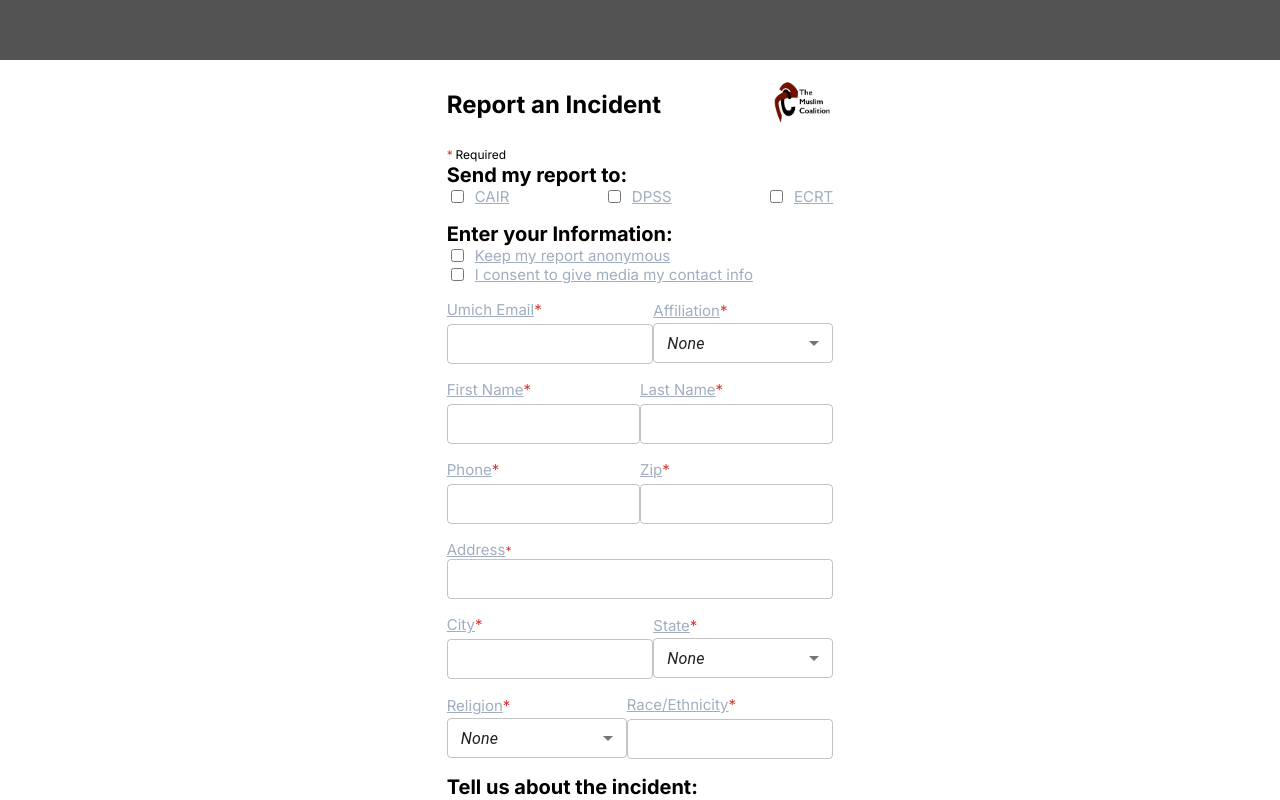
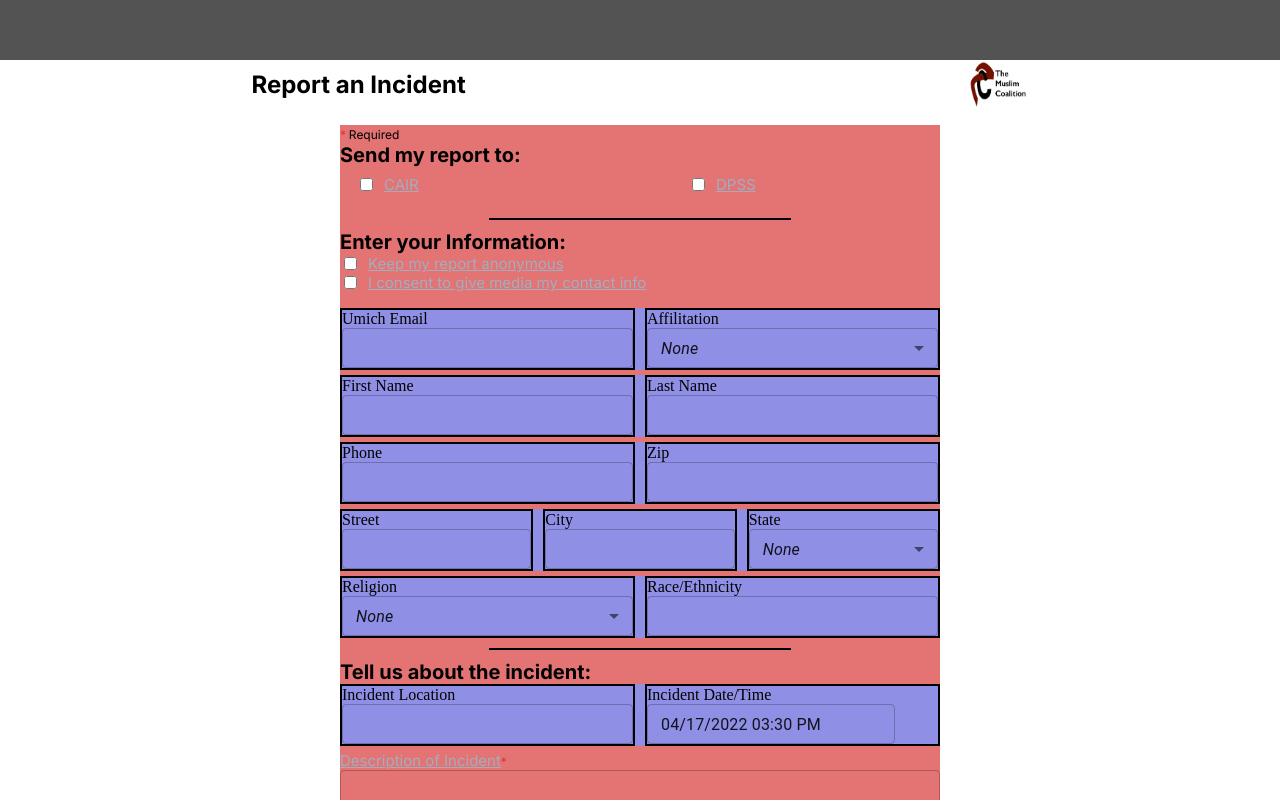
Before and after one commit to khanabdu25/iwg-form-muizz, a React (Vite) app in the folder frontend/iwg-form/: page / in a window 1280 px wide. Shown: the top 800 px of the page. Built offline with nearby package versions, Linux system fonts and the light colour scheme; the HTML template or start-up script is replaced by a standard one.

Commit message:
It works

```diff
--- /dev/null
+++ b/frontend/iwg-form/src/components/FormElement/FormElement.css
@@ -0,0 +1,19 @@
+.form-item{
+    margin-right: 10px;
+    flex-grow: 1;
+    border: solid black 2px;
+    width: 100%;
+}
+
+.form-item span{
+    display: block;
+}
+
+.form-item:last-child{
+    margin-right: 0px;
+}
+
+.input-style{
+    /* border: solid blue 2px; */
+    width: 100%;
+}
--- /dev/null
+++ b/frontend/iwg-form/src/components/FormElement/FormElement.tsx
@@ -0,0 +1,119 @@
+import React, { CSSProperties } from "react";
+import { TextField } from "@mui/material";
+import FormControl from "@mui/material/FormControl";
+import Select, { SelectChangeEvent } from "@mui/material/Select";
+import MenuItem from "@mui/material/MenuItem";
+import dayjs from "dayjs";
+import { DateTimeField } from "@mui/x-date-pickers/DateTimeField";
+import { LocalizationProvider } from "@mui/x-date-pickers/LocalizationProvider";
+import { AdapterDayjs } from "@mui/x-date-pickers/AdapterDayjs";
+import "./FormElement.css";
+
+interface FormElement {
+	labelText: string;
+	formType: string;
+	data?: string[];
+}
+
+const FormElement: React.FC<FormElement> = ({
+	labelText,
+	formType,
+	data = [],
+}) => {
+	const [selection, setSelection] = React.useState("");
+	const handleChange = (event: SelectChangeEvent) => {
+		setSelection(event.target.value);
+	};
+
+	const getType = () => {
+		if (formType === "text") {
+			return (
+				<TextField
+					id="outlined-basic"
+					variant="outlined"
+					size="small"
+					className="input-style"
+				/>
+			);
+		} else if (formType === "select") {
+			return (
+				<FormControl
+					sx={{ m: 0, minWidth: 0 }}
+					size="small"
+					className="input-style"
+				>
+					<Select
+						value={selection}
+						onChange={handleChange}
+						displayEmpty
+						inputProps={{ "aria-label": "Without label" }}
+					>
+						<MenuItem value="">
+							<em>None</em>
+						</MenuItem>
+						{data.map((option) => (
+							<MenuItem key={option} value={option}>
+								{option}
+							</MenuItem>
+						))}
+					</Select>
+				</FormControl>
+			);
+		} else if (formType === "time") {
+			return (
+				<LocalizationProvider dateAdapter={AdapterDayjs}>
+					<DateTimeField
+						defaultValue={dayjs("2022-04-17T15:30")}
+						size="small"
+					/>
+				</LocalizationProvider>
+			);
+		}
+		return <p>{formType} is not a valid type you dog</p>;
+	};
+
+	return (
+		<div className="form-item">
+			<span className="">{labelText}</span>
+			{getType()}
+		</div>
+	);
+};
+
+// 	return (
+// 		<div style={containerStyle}>
+// 			<div>
+// 				<span style={labelStyle}>{labelText}</span>
+// 				<span style={asteriskStyle}>*</span>
+// 			</div>
+// 			{getType()}
+// 		</div>
+// 	);
+// };
+
+// const labelStyle: CSSProperties = {
+// 	color: "#a0aec0",
+// 	fontSize: "15px",
+// 	fontWeight: "normal",
+// 	fontFamily: "Inter, sans-serif",
+// 	textDecoration: "underline",
+// };
+
+// const asteriskStyle: CSSProperties = {
+// 	color: "#e3342f",
+// 	fontSize: "15px",
+// 	fontWeight: "normal",
+// 	fontFamily: "Inter, sans-serif",
+// };
+
+// const containerStyle: CSSProperties = {
+// 	display: "flex",
+// 	flexDirection: "column",
+// 	alignItems: "flex-start",
+// 	gap: "5px",
+// 	backgroundColor: "black",
+// 	width: "100%",
+// 	// margin: "2px"
+// };
+
+export default FormElement;
--- a/frontend/iwg-form/src/components/selectmenu.tsx
+++ b/frontend/iwg-form/src/components/selectmenu.tsx
@@ -62,8 +62,10 @@ const asteriskStyle: CSSProperties = {
 };
 
 const containerStyle: CSSProperties = {
-  display: 'flex',
-  flexDirection: 'column',
-  alignItems: 'flex-start',
-  gap: '3px',
+	display: "flex",
+	flexDirection: "column",
+	alignItems: "flex-start",
+	gap: "5px",
+	backgroundColor: "blue",
+  width: "100%",
 };
--- a/frontend/iwg-form/src/components/spacer.tsx
+++ b/frontend/iwg-form/src/components/spacer.tsx
@@ -1,15 +1,28 @@
-import React from 'react';
+import React from "react";
 
 type SpacerProps = {
-    height: string | number; // Accepts either a string (like '20px' or '2rem') or a number
+	height: string | number; // Accepts either a string (like '20px' or '2rem') or a number
 };
 
 const Spacer: React.FC<SpacerProps> = ({ height }) => {
-    const style = {
-        height: typeof height === 'number' ? `${height}px` : height
-    };
+	const style = {
+		height: typeof height === "number" ? `${height}px` : height,
+	};
 
-    return <div style={style} />;
+	const border = {
+		// height: "0px",
+		border: "solid black 1px",
+        width: "300px",
+        margin: "10px auto"
+
+
+	};
+
+	return (
+		<>
+			<div style={border}></div> <div style={style} />
+		</>
+	);
 };
 
 export default Spacer;
--- a/frontend/iwg-form/src/components/textfieldlabeled.tsx
+++ b/frontend/iwg-form/src/components/textfieldlabeled.tsx
@@ -15,17 +15,20 @@ const TextfieldWithLabel: React.FC<TextfieldWithLabelProps> = ({ labelText }) =>
     };
 
     const asteriskStyle: CSSProperties = {
-        color: '#e3342f',
-        fontSize: '15px',
-        fontWeight: 'normal',
-        fontFamily: 'Inter, sans-serif',
-    };
+		color: "#e3342f",
+		fontSize: "15px",
+		fontWeight: "normal",
+		fontFamily: "Inter, sans-serif",
+	};
 
     const containerStyle: CSSProperties = {
         display: 'flex',
         flexDirection: 'column',
         alignItems: 'flex-start',
         gap: '5px',
+        backgroundColor: 'black',
+        width: '100%',
+        // margin: "2px"
     };
 
     return (
--- a/frontend/iwg-form/src/formcomponents.css
+++ b/frontend/iwg-form/src/formcomponents.css
@@ -1,11 +1,11 @@
 /* FormComponent.css */
-@import url('https://fonts.googleapis.com/css2?family=Inter:wght@400;700&display=swap');
+@import url("https://fonts.googleapis.com/css2?family=Inter:wght@400;700&display=swap");
 
 .form-heading {
 	color: #000; /* text-black equivalent */
 	font-size: 1.5rem; /* text-2xl equivalent */
 	font-weight: bold; /* font-bold equivalent */
-  font-family: 'Inter', sans-serif; /* font-['Inter'] equivalent */
+	font-family: "Inter", sans-serif; /* font-['Inter'] equivalent */
 	margin: 10px 0;
 }
 
@@ -13,42 +13,54 @@
 	color: #e3342f;
 	font-size: 0.75rem;
 	font-weight: 400;
-    font-family: 'Inter', sans-serif;
+	font-family: "Inter", sans-serif;
 }
 
 .information {
 	color: #a0aec0;
 	font-size: 10px;
 	font-weight: 400;
-    font-family: 'Inter', sans-serif;
+	font-family: "Inter", sans-serif;
 }
 
 .required {
 	color: #000;
 	font-size: 0.75rem;
 	font-weight: 400;
-    font-family: 'Inter', sans-serif;
+	font-family: "Inter", sans-serif;
 }
 
 .parent {
 	display: flex;
 	flex-direction: row;
-    justify-content: space-between;
+	justify-content: space-around; /* Adjusts spacing between children */
 	width: 100%;
-    align-items: center;
+	/* background-color: red; */
 	margin-bottom: 1rem;
+	min-width: 300px;
+}
+
+.row {
+	background-color: rgb(143, 143, 229);
+	display: flex;
+	justify-content: flex-start;
+	margin-bottom: 5px;
 }
 
 .child {
-    flex-shrink: 1;
+	flex: 1; /* Makes children take equal width */
+	/* background-color: blue; */
 	white-space: nowrap;
+	padding: 0.5rem; /* Optional: Adds some padding inside children */
+	margin: 0 0.5rem; /* Optional: Adds some margin between children */
+	min-width: 50%;
 }
 
 .subheader {
 	color: #000;
 	font-size: 1.25rem;
 	font-weight: bold;
-    font-family: 'Inter', sans-serif;
+	font-family: "Inter", sans-serif;
 }
 
 .check-with-text {
@@ -58,14 +70,13 @@
 }
 
 .check-with-text input[type="checkbox"] {
-
 }
 
 .check-with-text label {
 	color: #a0aec0;
 	font-size: 15px;
 	font-weight: normal;
-    font-family: 'Inter', sans-serif;
+	font-family: "Inter", sans-serif;
 	text-decoration: underline;
 }
 
@@ -73,7 +84,7 @@
 	color: #a0aec0;
 	font-size: 15px;
 	font-weight: normal;
-    font-family: 'Inter', sans-serif;
+	font-family: "Inter", sans-serif;
 	text-decoration: underline;
 }
 
@@ -89,7 +100,7 @@
 	height: 34.34px;
 	background-color: #48bb78;
 	border-radius: 5px;
-    box-shadow: 0 2px 4px 0 rgba(0,0,0,0.10);
+	box-shadow: 0 2px 4px 0 rgba(0, 0, 0, 0.1);
 	display: flex;
 	justify-content: center;
 	align-items: center;
@@ -102,7 +113,7 @@
 	color: white;
 	font-size: 1rem;
 	font-weight: bold;
-    font-family: 'Inter', sans-serif;
+	font-family: "Inter", sans-serif;
 }
 
 .send-symbol {
@@ -124,7 +135,7 @@
 	height: 24.17px;
 	background-color: white;
 	border-radius: 5px;
-    border: 1px solid #D1D5DB; /* Tailwind CSS neutral-500 */
+	border: 1px solid #d1d5db; /* Tailwind CSS neutral-500 */
 	display: flex;
 	align-items: center;
 	justify-content: center;
@@ -142,6 +153,6 @@
 .text-style {
 	color: black;
 	font-size: 10.88px;
-    font-family: 'Inter', sans-serif;
+	font-family: "Inter", sans-serif;
 	font-weight: normal;
 }
--- a/frontend/iwg-form/src/mainpage.css
+++ b/frontend/iwg-form/src/mainpage.css
@@ -1,8 +1,8 @@
 #mainpage {
-  display: flex;
-  flex-direction: column;
-  align-items: center;
-  justify-content: flex-start;
+  /* display: flex; */
+  /* flex-direction: column; */
+  /* align-items: center; */
+  /* justify-content: flex-start; */
   height: calc(100vh - 40px);
   padding: 0;
   margin: 0;
@@ -10,20 +10,24 @@
 }
 
 .form-container {
+  display: block;
+  margin: 0 auto;
   box-sizing: border-box;
-  padding: 20px;
+  /* padding: 20px; */
   width: 100%;
   max-width: 600px;
-  min-height: calc(100vh - 40px);
-  display: flex;
+  /* min-height: calc(100vh - 40px); */
+  /* display: flex; */
   flex-direction: column;
-  justify-content: flex-start;
+  /* justify-content: flex-start;  */
   overflow-y: auto;
+  min-width: 200px;
+  background-color: rgb(228, 115, 115);
 }
 
-@media (min-width: 768px) {
+/* @media (min-width: 768px) {
   .form-container {
     width: 33.33%;
     max-width: 33.33%;
   }
-}
+} */
--- a/frontend/iwg-form/src/mainpage.tsx
+++ b/frontend/iwg-form/src/mainpage.tsx
@@ -1,59 +1,47 @@
-import React from 'react';
+import React from "react";
 //import { useState } from 'react';
-import './mainpage.css';
-import './formcomponents.css';
-import imageSrc from './assets/tmc-logo.jpeg';
-import CheckWithText from './components/checkwithtext';
-import Spacer from './components/spacer';
-import TextfieldWithLabel from './components/textfieldlabeled';
-import SelectLabels from './components/selectmenu';
-import { TextField } from '@mui/material';
-import dayjs from 'dayjs';
-import { DateTimeField } from '@mui/x-date-pickers/DateTimeField';
-import { LocalizationProvider } from '@mui/x-date-pickers/LocalizationProvider';
-import { AdapterDayjs } from '@mui/x-date-pickers/AdapterDayjs';
-
-
-//type ValuePiece = Date | null;
-
-//type Value = ValuePiece | [ValuePiece, ValuePiece];
+import "./mainpage.css";
+import "./formcomponents.css";
+import imageSrc from "./assets/tmc-logo.jpeg";
+import CheckWithText from "./components/checkwithtext";
+import Spacer from "./components/spacer";
+import TextfieldWithLabel from "./components/textfieldlabeled";
+import SelectLabels from "./components/selectmenu";
+import { TextField } from "@mui/material";
+import dayjs from "dayjs";
+import { DateTimeField } from "@mui/x-date-pickers/DateTimeField";
+import { LocalizationProvider } from "@mui/x-date-pickers/LocalizationProvider";
+import { AdapterDayjs } from "@mui/x-date-pickers/AdapterDayjs";
+import FormElement from "./components/FormElement/FormElement";
 
 const MainPage: React.FC = () => {
 	//const [value, onChange] = useState<Value>(new Date());
 	return (
 		<main id="mainpage">
-            <div className="form-container">
-                {/* header-logo row div */}
 			<div className="parent">
-                    {/* header div */}
-                    <div className="child">
 				<h1 className="form-heading">Report an Incident</h1>
-                    </div>
-                    {/* image div */}
-                    <div className="child">
 				<img
 					style={{
-                                maxWidth: '60px',
-                                maxHeight: '61px',
-                                height: 'auto',
-                                width: 'auto',
-                                flexShrink: 0
+						maxWidth: "60px",
+						maxHeight: "61px",
+						height: "auto",
+						width: "auto",
+						flexShrink: 0,
 					}}
 					src={imageSrc}
 					alt="Description"
 				/>
 			</div>
-                </div>
 
+			<div className="form-container">
 				<div>
 					<span className="asterisk">*</span>
 					<span className="information"> </span>
 					<span className="required">Required</span>
 				</div>
-
 				<div className="subheader">Send my report to:</div>
 
-                <div className='parent'>
+				<div className="parent">
 					<div className="child">
 						<CheckWithText text="CAIR" />
 					</div>
@@ -65,90 +53,75 @@ const MainPage: React.FC = () => {
 					</div>
 				</div>
 
+				<Spacer height={0} />
+
 				<div className="subheader">Enter your Information:</div>
 
-                <div className='bottom-margin'>
+				<div className="bottom-margin">
 					<CheckWithText text="Keep my report anonymous" />
 					<CheckWithText text="I consent to give media my contact info" />
 				</div>
 
-                <div className='parent'>
-                    <div className="child">
-                        <TextfieldWithLabel labelText='Umich Email' />
-                    </div>
-                    <div className="child">
-                        <SelectLabels labelText='Affiliation' options={AffiliationList} />
-                    </div>
+				<div className="row">
+					<FormElement labelText="Umich Email" formType="text" />
+					<FormElement
+						labelText="Affilitation"
+						formType="select"
+						data={AffiliationList}
+					/>
 				</div>
 
-                <div className='parent'>
-                    <div className="child">
-                        <TextfieldWithLabel labelText='First Name' />
-                    </div>
-                    <div className="child">
-                        <TextfieldWithLabel labelText='Last Name' />
-                    </div>
+				<div className="row">
+					<FormElement labelText="First Name" formType="text" />
+					<FormElement labelText="Last Name" formType="text" />
 				</div>
 
-                <div className='parent'>
-                    <div className="child">
-                        <TextfieldWithLabel labelText='Phone' />
-                    </div>
-                    <div className="child">
-                        <TextfieldWithLabel labelText='Zip' />
-                    </div>
+				<div className="row">
+					<FormElement labelText="Phone" formType="text" />
+					<FormElement labelText="Zip" formType="text" />
 				</div>
 
-                <div className="bottom-margin">
-                    <div>
-                        <span className="label-style">Address</span>
-                        <span className="asterisk">*</span>
+				<div className="row">
+					<FormElement labelText="Street" formType="text" />
+					<FormElement labelText="City" formType="text" />
+					<FormElement
+						labelText="State"
+						formType="select"
+						data={usStates}
+					/>
 				</div>
 
-                    <TextField className="TextField" size="small"/>
+				<div className="row">
+					<FormElement
+						labelText="Religion"
+						formType="select"
+						data={religions}
+					/>
+					<FormElement labelText="Race/Ethnicity" formType="text" />
 				</div>
 
-                <div className='parent'>
-                    <div className="child">
-                        <TextfieldWithLabel labelText='City' />
-                    </div>
-                    <div className="child">
-                        <SelectLabels labelText='State' options={usStates} />
-                    </div>
-                </div>
-
-                <div className='parent'>
-                    <div className="child">
-                        <SelectLabels labelText='Religion' options={religions} />
-                    </div>
-                    <div className="child">
-                        <TextfieldWithLabel labelText='Race/Ethnicity' />
-                    </div>
-                </div>
+				<Spacer height={0} />
 
 				<div className="subheader">Tell us about the incident:</div>
 
-                <div className='parent'>
-                    <div className="child">
-                        <TextfieldWithLabel labelText='Incident Location' />
-                    </div>
-                    <div className="child">
-                        <div>
-                            <span className="label-style">Date/Time</span>
-                            <span className="asterisk">*</span>
-                        </div>
-                        <Spacer height={3} />
-                        <LocalizationProvider dateAdapter={AdapterDayjs}>
-                            <DateTimeField defaultValue={dayjs('2022-04-17T15:30')} size="small"/>
-                        </LocalizationProvider>
-                    </div>
+				<div className="row">
+					<FormElement
+						labelText="Incident Location"
+						formType="text"
+					/>
+					<FormElement
+						labelText="Incident Date/Time"
+						formType="time"
+					/>
 				</div>
 				<div className="bottom-margin">
 					<div>
-                        <span className="label-style">Description of Incident</span>
+						<span className="label-style">
+							Description of Incident
+						</span>
 						<span className="asterisk">*</span>
 					</div>
-                        <Spacer height={3} />
+					{/* <Spacer height={3} /> */}
 					<TextField
 						id="outlined-multiline-static"
 						multiline
@@ -160,19 +133,26 @@ const MainPage: React.FC = () => {
 					<div>
 						<span className="label-style">Attach Evidence</span>
 					</div>
-                    <Spacer height={3} />
+					{/* <Spacer height={3} /> */}
 					<button className="image-button-style">
-                        <img src="/material-symbols_image-outline.svg" alt="Icon" className="icon-style" />
+						<img
+							src="/material-symbols_image-outline.svg"
+							alt="Icon"
+							className="icon-style"
+						/>
 						<span className="text-style">Choose image</span>
 					</button>
 				</div>
 				<div className="button-container">
 					<button className="button-style">
 						<span className="submit-text">Submit</span>
-                        <img className="send-symbol" src="/iconamoon_send-light.svg" alt="Send" />
+						<img
+							className="send-symbol"
+							src="/iconamoon_send-light.svg"
+							alt="Send"
+						/>
 					</button>
 				</div>
-
 			</div>
 		</main>
 	);
@@ -180,7 +160,7 @@ const MainPage: React.FC = () => {
 
 export default MainPage;
 
-const AffiliationList = ['UM Student', 'Faculty', 'Staff', 'Alumni', 'Visitor'];
+const AffiliationList = ["UM Student", "Faculty", "Staff", "Alumni", "Visitor"];
 const usStates = [
 	"Alabama",
 	"Alaska",
@@ -231,6 +211,6 @@ const usStates = [
 	"Washington",
 	"West Virginia",
 	"Wisconsin",
-    "Wyoming"
+	"Wyoming",
 ];
-const religions = ['Islam', 'Christianity', 'Judaism', 'Other'];
+const religions = ["Islam", "Christianity", "Judaism", "Other"];
```
Lines whose indentation alone changed are shown as unchanged.
